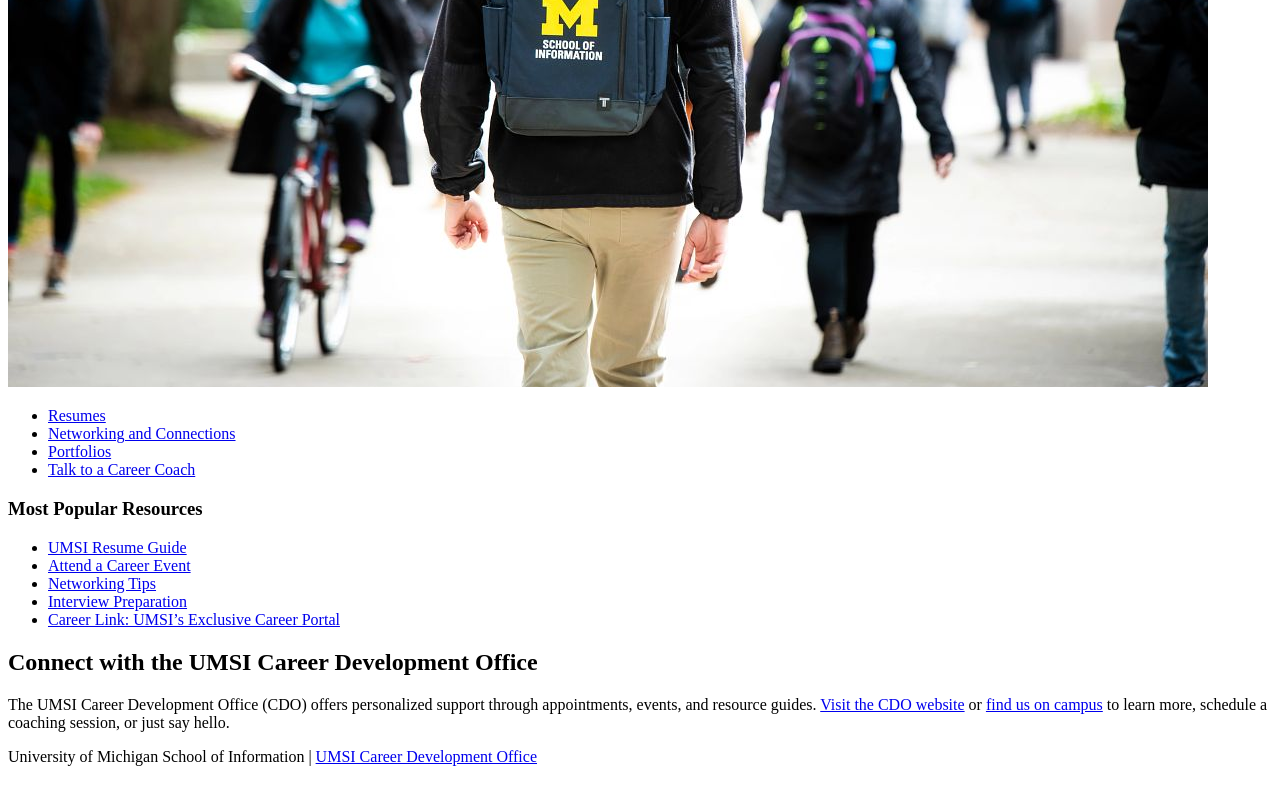
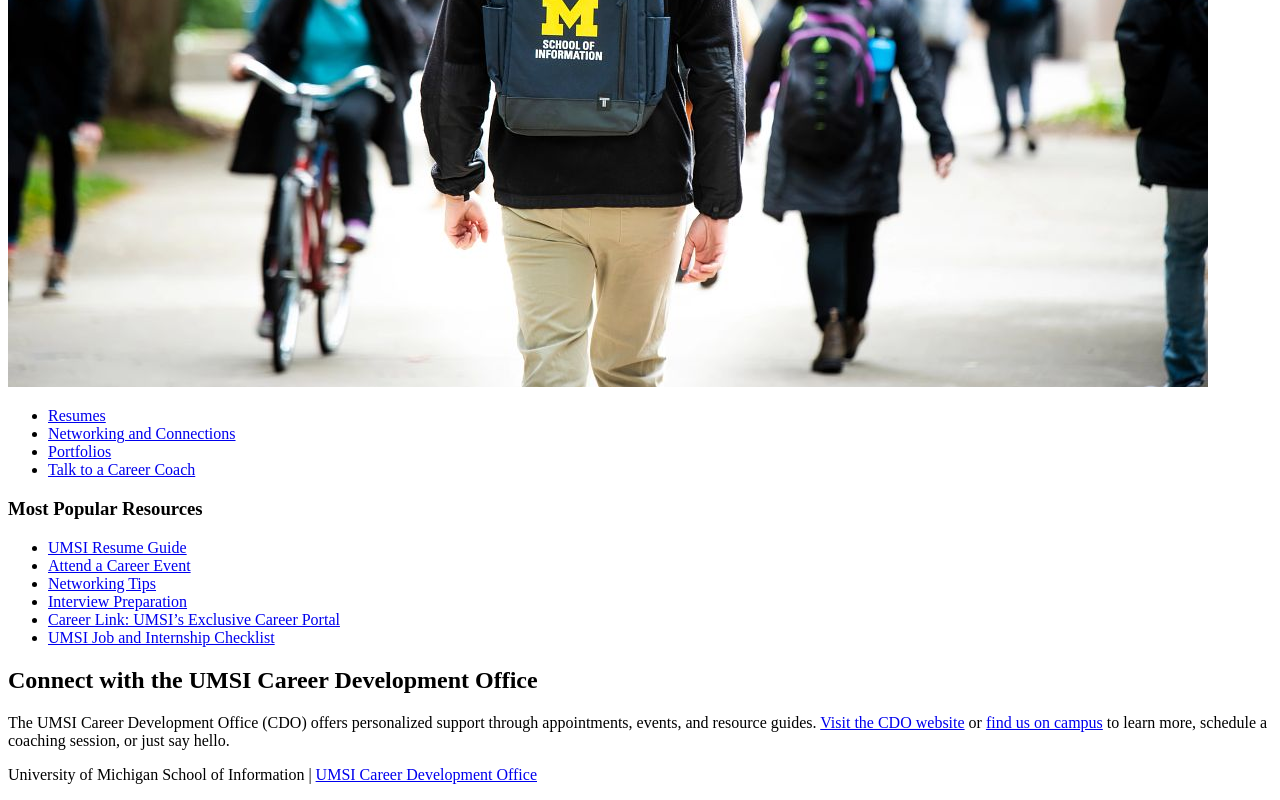
Before and after one commit to alihall02/Client_Project_html_f25, a plain HTML site: page index.html in a window 1280 px wide. Shown: the part 1639-2439 px from the top of the page. Drawn offline with Linux system fonts and the light colour scheme.

Commit message:
Add files via upload

```diff
--- a/index.html
+++ b/index.html
@@ -63,6 +63,7 @@
           <li><a href="https://umsi.instructure.com/courses/12345/pages/networking-tips" target="_blank">Networking Tips</a></li>
           <li><a href="https://umsi.instructure.com/courses/12345/pages/interview-prep" target="_blank">Interview Preparation</a></li>
           <li><a href="https://careerlink.umich.edu" target="_blank">Career Link: UMSI’s Exclusive Career Portal</a></li>
+          <li><a href="https://umich.instructure.com/courses/137916/modules/items/1379136" target="_blank">UMSI Job and Internship Checklist</a></li>
         </ul>
       </div>
     </section>
```
